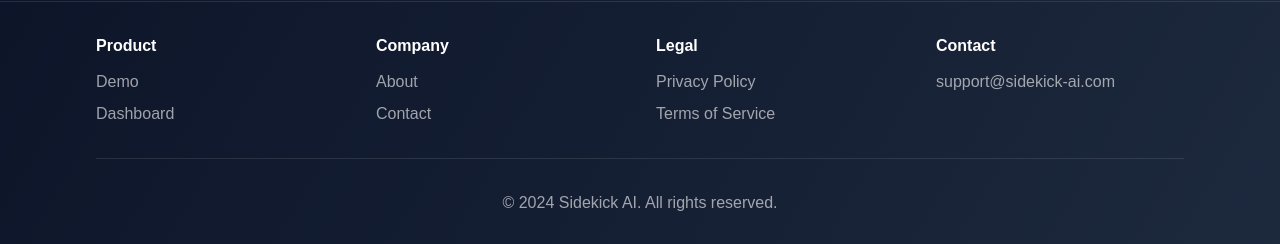
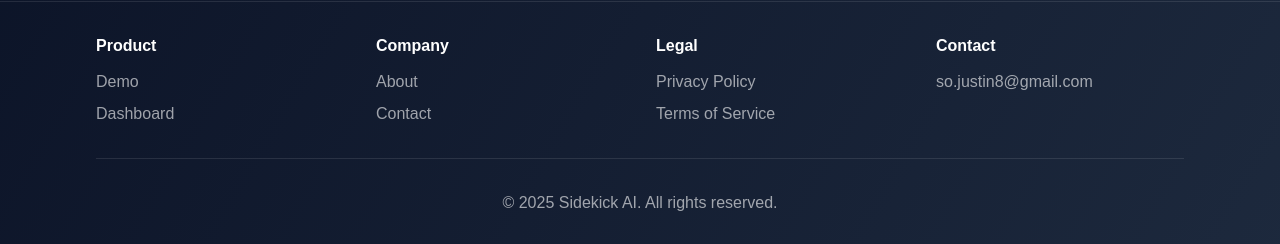
Before and after one commit to textsidekick/sidekick, a Next.js app: page / in a window 1280 px wide. Shown: the part 1918-2162 px from the top of the page. Built offline with nearby package versions, Linux system fonts and the light colour scheme.

Commit message:
update all dates to 2025 and email addresses to so.justin8@gmail.com

```diff
--- a/src/app/about/page.tsx
+++ b/src/app/about/page.tsx
@@ -38,7 +38,7 @@
               <p className="text-white/60">
                 <strong>Company:</strong> Sidekick AI<br/>
                 <strong>Location:</strong> Menlo Park, CA<br/>
-                <strong>Email:</strong> support@sidekick-ai.com
+                <strong>Email:</strong> so.justin8@gmail.com
               </p>
             </div>
           </div>
--- a/src/app/contact/page.tsx
+++ b/src/app/contact/page.tsx
@@ -14,13 +14,13 @@
               <div className="bg-white/5 border border-white/10 rounded-xl p-6">
                 <h2 className="text-2xl font-semibold text-white mb-4">📧 Email Support</h2>
                 <p className="mb-2">General Inquiries:</p>
-                <a href="mailto:support@sidekick-ai.com" className="text-emerald-400 hover:text-emerald-300">
-                  support@sidekick-ai.com
+                <a href="mailto:so.justin8@gmail.com" className="text-emerald-400 hover:text-emerald-300">
+                  so.justin8@gmail.com
                 </a>
 
                 <p className="mt-4 mb-2">Sales & Partnerships:</p>
-                <a href="mailto:sales@sidekick-ai.com" className="text-emerald-400 hover:text-emerald-300">
-                  sales@sidekick-ai.com
+                <a href="mailto:so.justin8@gmail.com" className="text-emerald-400 hover:text-emerald-300">
+                  so.justin8@gmail.com
                 </a>
               </div>
 
@@ -38,7 +38,7 @@
               <h2 className="text-2xl font-semibold text-emerald-400 mb-3">🚀 Interested in Sidekick for your business?</h2>
               <p className="mb-4">
                 We're currently working with select manufacturing and retail partners to pilot our
-                SMS-based onboarding assistant. Email us at sales@sidekick-ai.com to learn more!
+                SMS-based onboarding assistant. Email us at so.justin8@gmail.com to learn more!
               </p>
             </div>
 
--- a/src/app/page.tsx
+++ b/src/app/page.tsx
@@ -165,15 +165,15 @@
             <div>
               <h3 className="text-white font-semibold mb-3">Contact</h3>
               <div className="space-y-2">
-                <a href="mailto:support@sidekick-ai.com" className="block text-white/60 hover:text-white transition">
-                  support@sidekick-ai.com
+                <a href="mailto:so.justin8@gmail.com" className="block text-white/60 hover:text-white transition">
+                  so.justin8@gmail.com
                 </a>
               </div>
             </div>
           </div>
 
           <div className="mt-8 pt-8 border-t border-white/10 text-center text-white/60">
-            © 2024 Sidekick AI. All rights reserved.
+            © 2025 Sidekick AI. All rights reserved.
           </div>
         </div>
       </footer>
--- a/src/app/privacy/page.tsx
+++ b/src/app/privacy/page.tsx
@@ -4,7 +4,7 @@
       <div className="max-w-4xl mx-auto">
         <div className="bg-white/5 border border-white/10 rounded-2xl p-12">
           <h1 className="text-5xl font-bold text-white mb-6">Privacy Policy</h1>
-          <p className="text-white/60 mb-8">Last Updated: December 30, 2024</p>
+          <p className="text-white/60 mb-8">Last Updated: December 30, 2025</p>
 
           <div className="space-y-6 text-white/80">
             <section>
@@ -76,7 +76,7 @@
               <h2 className="text-2xl font-semibold text-white mb-3">7. Contact Us</h2>
               <p>
                 For privacy-related questions or requests, contact us at:<br/>
-                <strong className="text-white">privacy@sidekick-ai.com</strong>
+                <strong className="text-white">so.justin8@gmail.com</strong>
               </p>
             </section>
           </div>
--- a/src/app/sms-consent/page.tsx
+++ b/src/app/sms-consent/page.tsx
@@ -82,7 +82,7 @@
                   Automatic response when worker texts HELP:<br/>
                   "Sidekick AI helps answer your onboarding questions. Just text any question about
                   your job! Msg&data rates may apply. Text STOP to opt out.
-                  Need human help? Contact: support@sidekick-ai.com"
+                  Need human help? Contact: so.justin8@gmail.com"
                 </p>
               </div>
             </section>
@@ -112,7 +112,7 @@
               <h2 className="text-3xl font-semibold text-white mb-4">Contact Information</h2>
               <p>
                 For questions about SMS consent or to request opt-out:<br/>
-                <strong className="text-white">Email:</strong> support@sidekick-ai.com<br/>
+                <strong className="text-white">Email:</strong> so.justin8@gmail.com<br/>
                 <strong className="text-white">Phone:</strong> Toll-free number (pending approval)
               </p>
             </section>
--- a/src/app/terms/page.tsx
+++ b/src/app/terms/page.tsx
@@ -4,7 +4,7 @@
       <div className="max-w-4xl mx-auto">
         <div className="bg-white/5 border border-white/10 rounded-2xl p-12">
           <h1 className="text-5xl font-bold text-white mb-6">Terms of Service</h1>
-          <p className="text-white/60 mb-8">Last Updated: December 30, 2024</p>
+          <p className="text-white/60 mb-8">Last Updated: December 30, 2025</p>
 
           <div className="space-y-6 text-white/80">
             <section>
@@ -87,7 +87,7 @@
               <h2 className="text-2xl font-semibold text-white mb-3">9. Contact Information</h2>
               <p>
                 For questions about these terms, contact:<br/>
-                <strong className="text-white">legal@sidekick-ai.com</strong>
+                <strong className="text-white">so.justin8@gmail.com</strong>
               </p>
             </section>
           </div>
```
